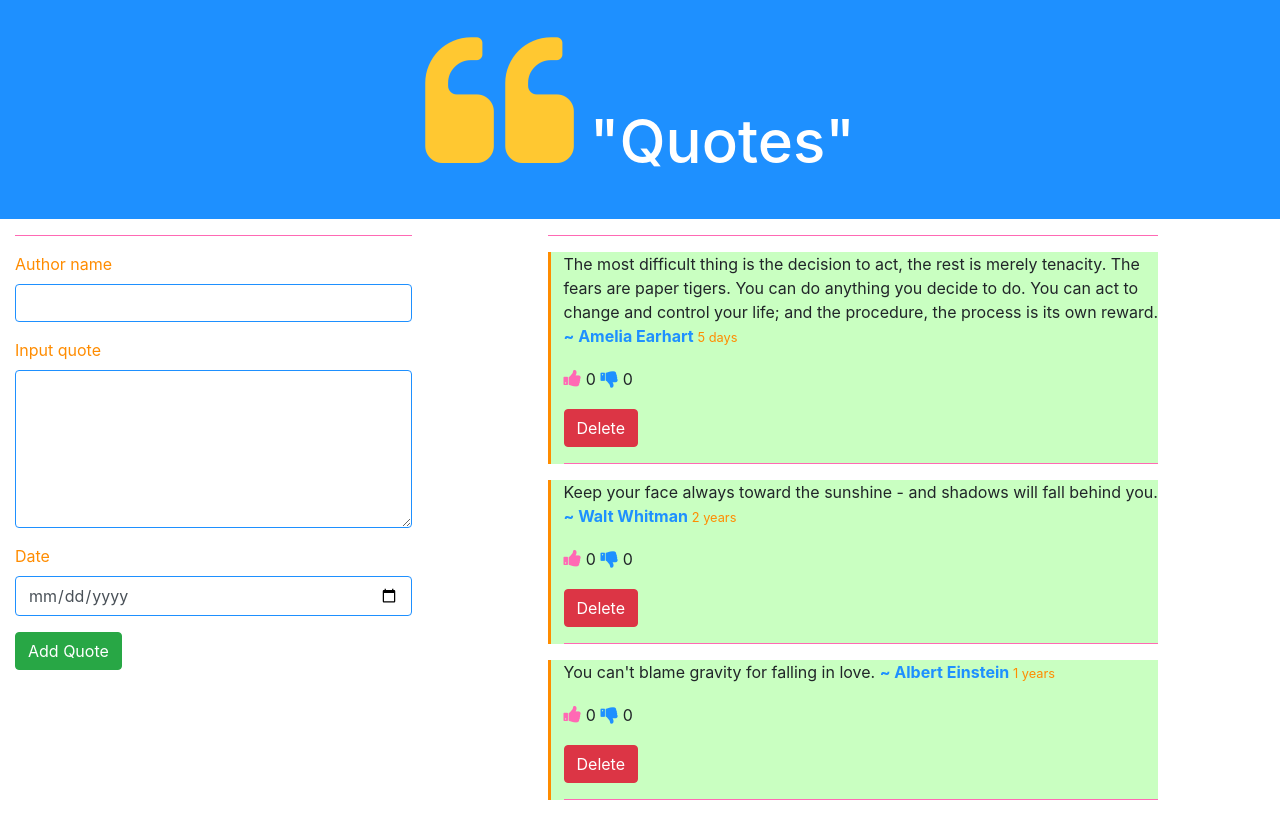
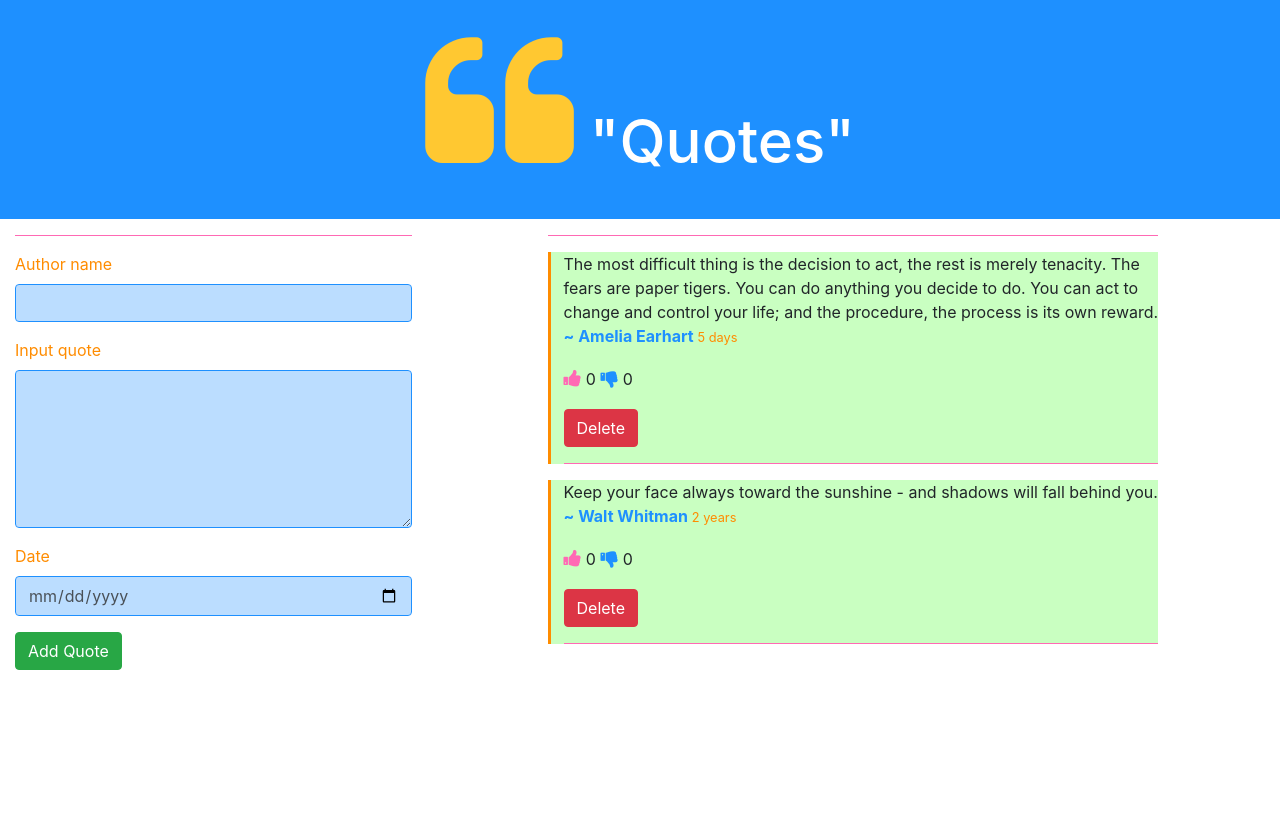
Before and after one commit to JamesKimari/Quotes, an Angular app: page / in a window 1280 px wide. Built offline with nearby package versions, Linux system fonts and the light colour scheme.

Commit message:
deleted one goal object in the goals array and changed the background colors for the form-controls

```diff
--- a/src/app/quote-form/quote-form.component.css
+++ b/src/app/quote-form/quote-form.component.css
@@ -1,7 +1,8 @@
 hr {
-    border-color: hotpink;
+  border-color: hotpink;
 }
 
 .form-control {
-    border-color: dodgerblue;
+  border-color: dodgerblue;
+  background-color: rgba(30, 144, 255, 0.3);
 }
--- a/src/app/quote/quote.component.css
+++ b/src/app/quote/quote.component.css
@@ -6,7 +6,6 @@
     border-right: none;
     padding-left: 2%;
     background-color: rgba(76, 255, 52, 0.3);
-
 }
 
 hr {
--- a/src/app/quote/quote.component.ts
+++ b/src/app/quote/quote.component.ts
@@ -20,8 +20,7 @@ export class QuoteComponent implements OnInit {
       'The most difficult thing is the decision to act, the rest is merely tenacity. The fears are paper tigers. You can do anything you decide to do. You can act to change and control your life; and the procedure, the process is its own reward.',
       new Date(2017, 12, 12)),
     new Quote(2, 'Walt Whitman', 'Keep your face always toward the sunshine - and shadows will fall behind you.', new Date(2016, 5, 19)),
-    new Quote(3, 'Albert Einstein', "You can't blame gravity for falling in love.", new Date(2017, 6, 5))
-  ];
+    ];
 
   @Output() isComplete = new EventEmitter<boolean>();
 
--- a/src/app/user-vote/user-vote.component.ts
+++ b/src/app/user-vote/user-vote.component.ts
@@ -15,8 +15,7 @@ export class UserVoteComponent implements OnInit {
       'The most difficult thing is the decision to act, the rest is merely tenacity. The fears are paper tigers. You can do anything you decide to do. You can act to change and control your life; and the procedure, the process is its own reward.',
       new Date(2017, 12, 12)),
     new Quote(2, 'Walt Whitman', 'Keep your face always toward the sunshine - and shadows will fall behind you.', new Date(2016, 5, 19)),
-    new Quote(3, 'Albert Einstein', 'You cant blame gravity for falling in love.', new Date(2017, 6, 5))
-  ];
+   ];
 
   uvotes = 0;
   dvotes = 0;
```
